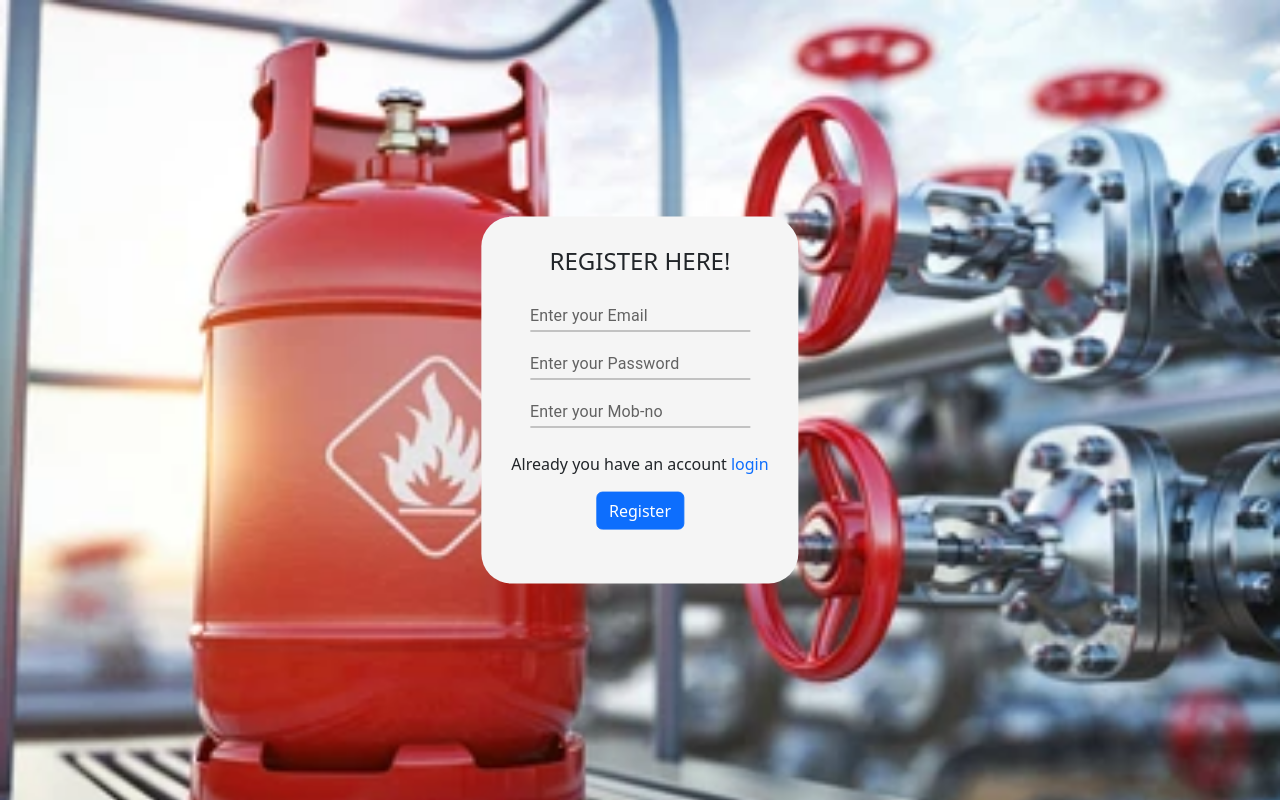
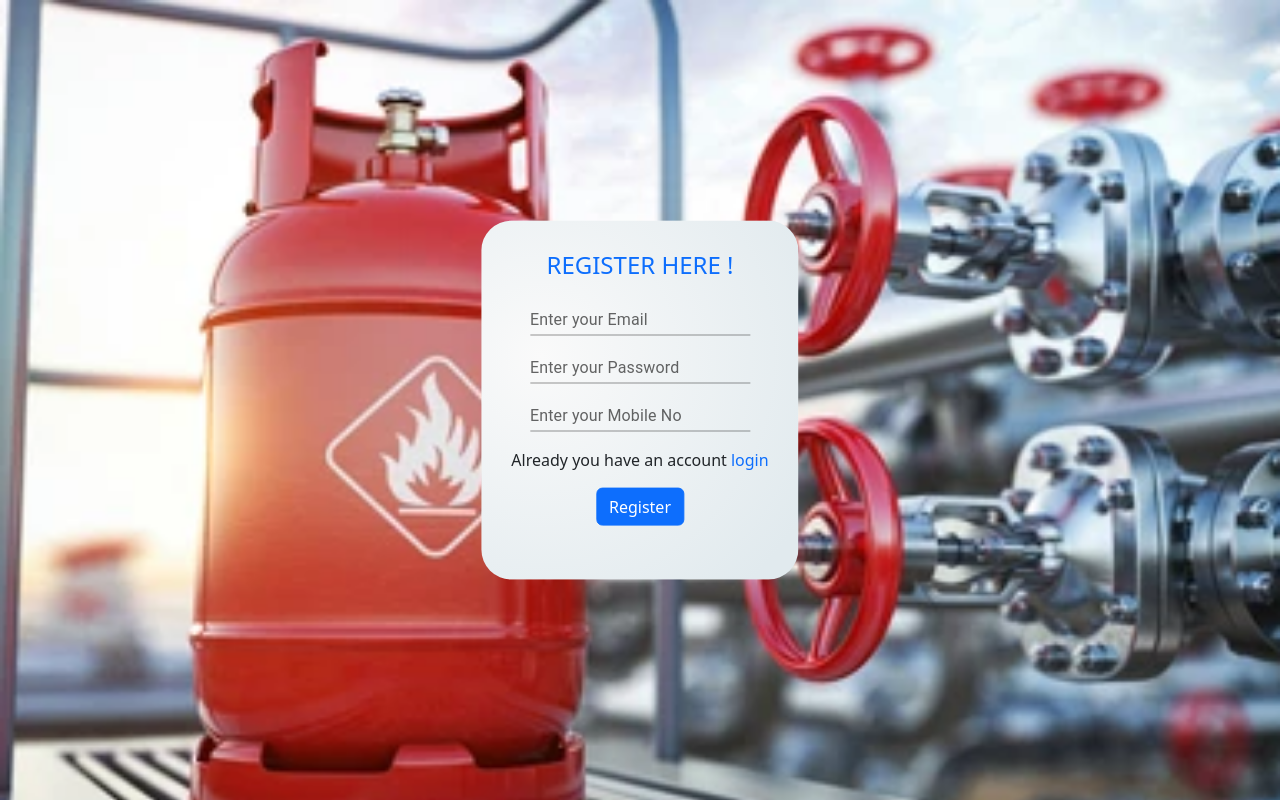
Before and after one commit to EsakkiRajM/GasSlotBooking-FrontEnd, a React (Vite) app: page /register in a window 1280 px wide. Built offline with nearby package versions, Linux system fonts and the light colour scheme; no server answers.

Commit message:
REGISTER form api creatged

```diff
--- a/package.json
+++ b/package.json
@@ -15,6 +15,7 @@
     "@mui/material": "^5.15.16",
     "axios": "^1.6.8",
     "bootstrap": "^5.3.3",
+    "dotenv": "^16.4.5",
     "formik": "^2.4.6",
     "react": "^18.2.0",
     "react-dom": "^18.2.0",
--- a/src/components/Registration.css
+++ b/src/components/Registration.css
@@ -39,6 +39,7 @@
       padding: 30px; /* Add padding to the form container */
       border-radius: 30px; /* Add border-radius for rounded corners */
       background-size: 100%;
+      background-image: radial-gradient(circle at 18.7% 37.8%, rgb(250, 250, 250) 0%, rgb(225, 234, 238) 90%);
     }
 
 }
--- a/src/components/Registration.jsx
+++ b/src/components/Registration.jsx
@@ -4,12 +4,25 @@ import { TextField } from '@mui/material';
 import './Registration.css'
 import { Link } from 'react-router-dom'
 import { ValueContext } from '../App';
+import axios from 'axios';
 
 const Registration = () => {
 
   const { registerFormState, setRegisterFormState } = useContext(ValueContext);
 
+  const apiUrl = import.meta.env.VITE_BE_URL;
+
   console.log(registerFormState, "registerFormState");
+
+  const handleFormState = async () => {
+    if (registerFormState.username && registerFormState.password && registerFormState.phonenumber) {
+      await axios.post(`${apiUrl}/registration`, {
+        username: registerFormState.username,
+        password: registerFormState.password,
+        phonenumber: registerFormState.phonenumber,
+      })
+    }
+  }
 
   return (
     <div className="background-container">
@@ -22,19 +35,36 @@ const Registration = () => {
             phonenumber: ""
           }}
 
+          validate={
+            (values) => {
+              const errors = {};
 
+              if (!values.username) {
+                errors.username = "Username is Required"
+              }
+              if (!values.password) {
+                errors.password = "Password is Required"
+              }
+              if (!values.phonenumber) {
+                errors.phonenumber = "Phone Number No is Required"
+              }
+              return errors;
+            }
 
-          onSubmit={(values) => {
+          }
+
+          onSubmit={(values, { resetForm }) => {
             setRegisterFormState(
               ...registerFormState,
               values
             )
-
+            resetForm()
+            handleFormState();
           }}
 
         >
           <Form>
-            <h4 className='text-center'>REGISTER HERE!</h4>
+            <h4 className='text-center text-primary'>REGISTER HERE !</h4>
             <div className='text-center'>
               <Field name="username">
                 {({ field }) => (
@@ -47,6 +77,8 @@ const Registration = () => {
                   />
                 )}
               </Field> <br />
+              <ErrorMessage name='username' component='div' className='text-danger' />
+
               <Field name="password">
                 {({ field }) => (
                   <TextField
@@ -58,23 +90,28 @@ const Registration = () => {
                   />
                 )}
               </Field> <br />
+              <ErrorMessage name='password' component='div' className='text-danger' />
               <Field name="phonenumber">
                 {({ field }) => (
                   <TextField
                     {...field}
                     id="standard-basic"
-                  label="Enter your Mob-no"
+                    label="Enter your Mobile No"
                     variant="standard"
                     type="number"
                   />
                 )}
-            </Field> <br /> <br />
+              </Field> <br />
+              <ErrorMessage name='phonenumber' component='div' className='text-danger' />
+
             </div>
-            <div>
+            <div className='mt-3'>
               <p>Already you have an account <Link to={"/login"} className='link-offset-2 link-underline link-underline-opacity-0' >login</Link></p>
             </div>
             <div className='text-center'>
-              <button type='submit' className='btn btn-primary'>Register</button>
+              <button type='submit' className='btn btn-primary'
+
+              >Register</button>
             </div> <br />
 
           </Form>
```
Also changed, not shown: 1 other file (tests, documents, lock files or other folders). Lines whose indentation alone changed are shown as unchanged.
